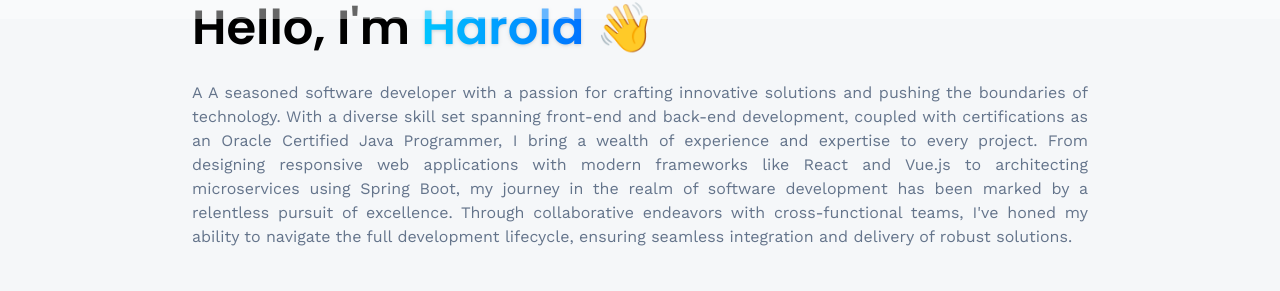
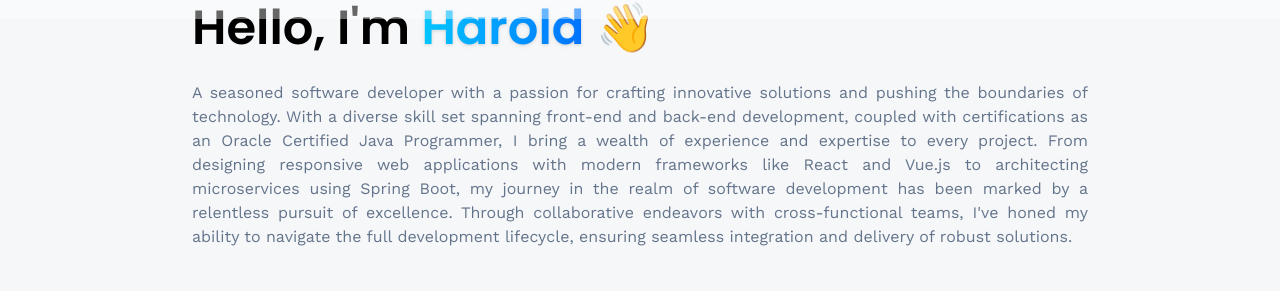
Before and after one commit to Halo911/3d_portfolio, a React (Vite) app: page /about in a window 1280 px wide. Shown: the part 131-422 px from the top of the page. Built offline with nearby package versions, Linux system fonts and the light colour scheme.

Commit message:
change text back

```diff
--- a/src/pages/About.jsx
+++ b/src/pages/About.jsx
@@ -22,7 +22,7 @@ const About = () => {
 
       <div className="mt-5 flex flex-col gap-3 text-slate-500 text-justify">
         <p>
-          A A seasoned software developer with a passion for crafting innovative
+          A seasoned software developer with a passion for crafting innovative
           solutions and pushing the boundaries of technology. With a diverse
           skill set spanning front-end and back-end development, coupled with
           certifications as an Oracle Certified Java Programmer, I bring a
```
